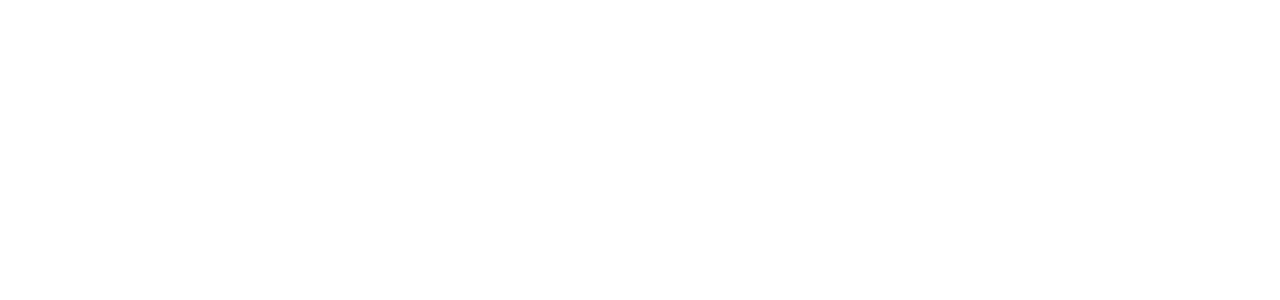
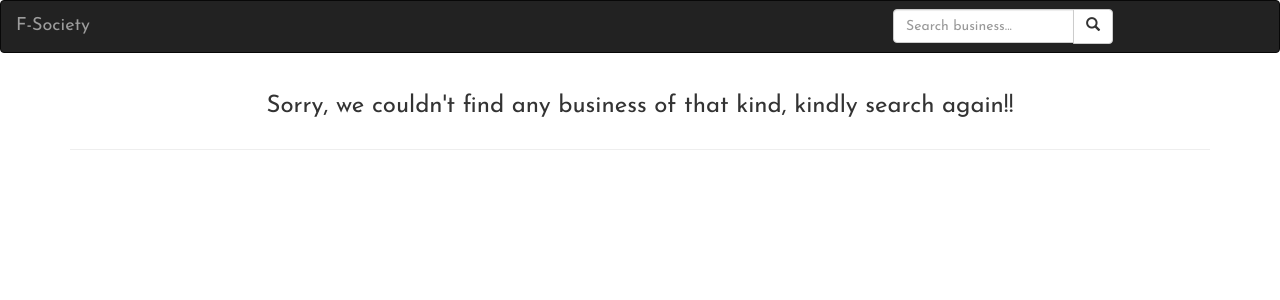
Before and after one commit to Vitalis-Kirui/Neighbourhood, a Django app: page /search/ in a window 1280 px wide. Before the commit the part shown is empty. Shown: the top 300 px of the page. Run offline with Django 3.2, Linux system fonts and the light colour scheme; some libraries are stand-ins or nearby versions.

Commit message:
pushing search form in navbar and search template content

```diff
--- a/neighborhoodapp/templates/navbar.html
+++ b/neighborhoodapp/templates/navbar.html
@@ -13,6 +13,19 @@
             <div class="navbar-header">
                 <a class="navbar-brand" href="{% url 'index' %}">F-Society</a>
             </div>
+
+            <div class="col-sm-4 col-md-4 navbar-right">
+
+                <form class="navbar-form form-inline" role="search" action="{% url 'search' %}">
+                    <div class="input-group search-box">
+                        <input type="text" id="search" class="form-control" placeholder="Search business..." name="business">
+                        <div class="input-group-btn">
+                            <button class="btn btn-default" type="submit"><i class="glyphicon glyphicon-search"></i></button>
+                        </div>
+                    </div>
+                </form>
+            </div>
+
         </div>
     </nav>
 </body>
--- a/neighborhoodapp/templates/search.html
+++ b/neighborhoodapp/templates/search.html
@@ -0,0 +1,48 @@
+{%extends 'base.html'%}
+{% block content %}
+
+<div class="container">
+    <div class="row">
+        {% if business %}
+        <h3>Related Businesses <span style="color:silver">({{ business|length }})</span></h3>
+        <div class="container">
+            <hr />
+        </div>
+        {% else %}
+        <h3 class="text-center">Sorry, we couldn't find any business of that kind, kindly search again!!</h3>
+        <div class="container">
+            <hr />
+        </div>
+        {% endif %}
+    </div>
+    <div class="row">
+        <div class="col-md-12 mx-auto">
+            {% if business %}
+            {% for business in business%}
+            <div class="col-lg-12">
+                <div
+                    style="background-color: rgb(214, 252, 255);box-sizing: border-box; margin-top:3%;box-shadow: 0vh 0vh 1vh gainsboro;">
+                    <div class="row" style="padding: 5%">
+                        <div class="col-md-6">
+                            <p><a href="" class="text-right"
+                                    style="text-decoration: none; font-weight: 700; font-size:18pt">
+                                    {{business.business_name}}
+                                </a></p>
+                        </div>
+                        <div class="col-md-6">
+                            <p class="text-justify"> <b>Description : </b> {{business.business_description}} </p>
+                            <p><b>Location : </b> {{business.business_neighbourhood}}</p>
+                            <p><b>Email : </b> {{business.business_email}}</p>
+                            <p><b>Posted By : </b>{{business.user.username}}</p>
+
+                        </div>
+                    </div>
+                </div>
+            </div>
+            {%endfor%}
+            {% endif %}
+
+        </div>
+    </div>
+</div>
+{% endblock %}
```
